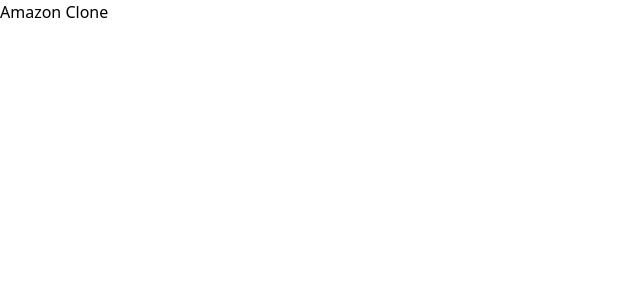
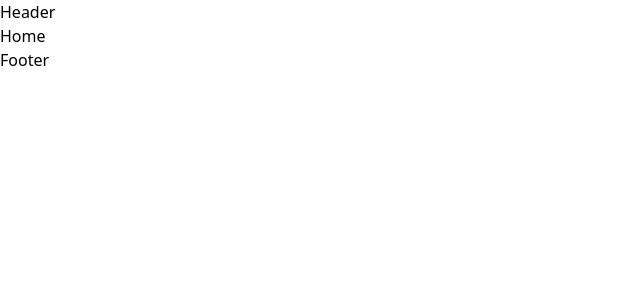
Before and after one commit to YashShrivastava10/amazon-clone, a Next.js app: page / in a window 1280 px wide. Shown: the top 300 px of the page, without its empty margins (0-640 px from the left). Built offline with nearby package versions, Linux system fonts and the light colour scheme.

Commit message:
Folder structure for diff layout

```diff
--- /dev/null
+++ b/src/app/(auth)/(components)/AuthLayout.tsx
@@ -0,0 +1,11 @@
+import React from 'react'
+
+const AuthLayout = ({status} : {status : string}) => {
+  return (
+    <div>
+      <div>{status}</div>
+    </div>
+  )
+}
+
+export default AuthLayout
--- /dev/null
+++ b/src/app/(auth)/(routes)/signin/page.tsx
@@ -0,0 +1,6 @@
+import React from 'react'
+import AuthLayout from '../../(components)/AuthLayout'
+
+const SignIn = () => <AuthLayout status='signin' />
+
+export default SignIn
--- /dev/null
+++ b/src/app/(auth)/(routes)/signup/page.tsx
@@ -0,0 +1,6 @@
+import React from 'react'
+import AuthLayout from '../../(components)/AuthLayout'
+
+const SignUp = () => <AuthLayout status="signup" />
+
+export default SignUp
--- a/src/app/layout.tsx
+++ b/src/app/(auth)/layout.tsx
@@ -1,26 +1,23 @@
 import type { Metadata } from 'next'
 import { Inter } from 'next/font/google'
-import './globals.css'
-import ReduxProvider from './ReduxProvider'
+import "./auth.css"
 
 const inter = Inter({ subsets: ['latin'] })
 
 export const metadata: Metadata = {
-  title: 'Create Next App',
+  title: 'Amazon-Clone',
   description: 'Generated by create next app',
 }
 
-export default function RootLayout({
+export default function AuthRootLayout({
   children,
 }: {
   children: React.ReactNode
 }) {
   return (
     <html lang="en">
-      <body>
-        <ReduxProvider>
-          {children}
-        </ReduxProvider>
+      <body className='bg-white h-screen w-screen min-w-screen min-h-screen'>
+        {children}
       </body>
     </html>
   )
--- /dev/null
+++ b/src/app/(main)/layout.tsx
@@ -0,0 +1,31 @@
+import type { Metadata } from 'next'
+import { Inter } from 'next/font/google'
+import "./main.css"
+import Header from '@/components/Header'
+import Footer from '@/components/Footer'
+import ReduxProvider from '../ReduxProvider'
+
+const inter = Inter({ subsets: ['latin'] })
+
+export const metadata: Metadata = {
+  title: 'Amazon-Clone',
+  description: 'Generated by create next app',
+}
+
+export default function MainLayout({
+  children,
+}: {
+  children: React.ReactNode
+}) {
+  return (
+    <html lang="en">
+      <body>
+        <ReduxProvider>
+          <Header />
+          {children}
+          <Footer />
+        </ReduxProvider>
+      </body>
+    </html>
+  )
+}
--- /dev/null
+++ b/src/app/(main)/main.css
@@ -0,0 +1,3 @@
+@tailwind base;
+@tailwind components;
+@tailwind utilities;
--- /dev/null
+++ b/src/app/(main)/page.tsx
@@ -0,0 +1,9 @@
+import React from 'react'
+
+const Home = () => {
+  return (
+    <div>Home</div>
+  )
+}
+
+export default Home
--- a/src/app/page.tsx
+++ /dev/null
@@ -1,7 +0,0 @@
-import Image from 'next/image'
-
-export default function Home() {
-  return (
-    <div>Amazon Clone</div>
-  )
-}
--- /dev/null
+++ b/src/components/Footer.tsx
@@ -0,0 +1,9 @@
+import React from 'react'
+
+const Footer = () => {
+  return (
+    <div>Footer</div>
+  )
+}
+
+export default Footer
--- /dev/null
+++ b/src/components/Header.tsx
@@ -0,0 +1,9 @@
+import React from 'react'
+
+const Header = () => {
+  return (
+    <div>Header</div>
+  )
+}
+
+export default Header
```
Also changed, not shown: src/app/(auth)/auth.css (renamed from src/app/globals.css).
